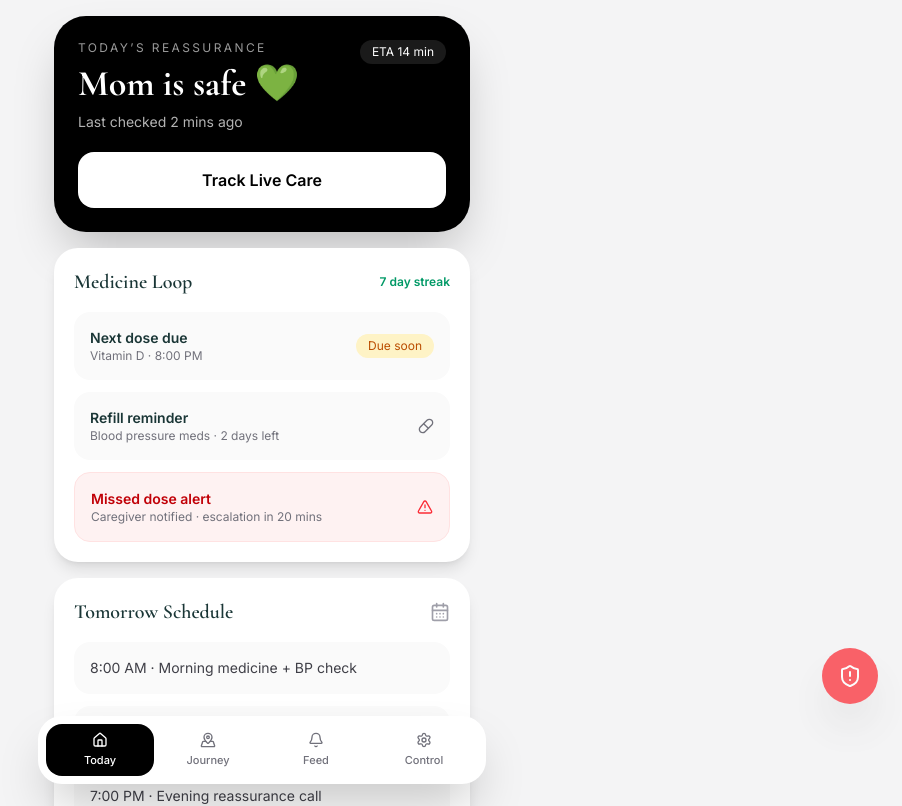
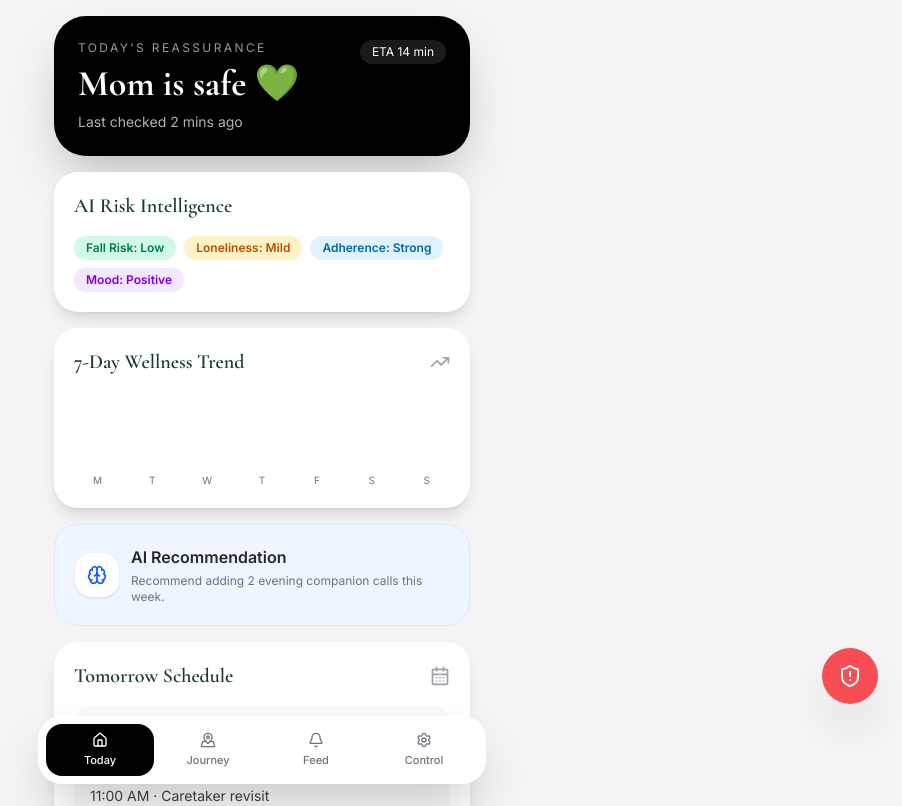
Before and after one commit to Jayashri87/lderly-demo, a React (Vite) app: page / in a window 1280 px wide. Shown: the top 806 px of the page, without its empty margins (378-1280 px from the left). Built offline with nearby package versions, Linux system fonts and the light colour scheme.

Commit message:
Sprint 4 AI intelligence moat

```diff
--- a/src/App.tsx
+++ b/src/App.tsx
@@ -12,17 +12,11 @@ import {
   Clock3,
   User,
   CheckCircle2,
-  Mic,
   AlertTriangle,
-  ChevronRight,
   CalendarDays,
+  TrendingUp,
+  Brain,
 } from "lucide-react";
-
-const careEvents = [
-  { icon: Pill, text: "Morning medicines completed", time: "8:30 AM" },
-  { icon: Footprints, text: "Walk completed · 1,240 steps", time: "9:10 AM" },
-  { icon: Smile, text: "Mood calm and engaged", time: "9:25 AM" },
-];
 
 const checkpoints = [
   "Caretaker assigned",
@@ -41,6 +35,16 @@ const feedItems = [
   { icon: AlertTriangle, title: "AI risk alert", subtitle: "Loneliness mild · recommend evening call" },
 ];
 
+const trendData = [
+  { day: "M", score: 92 },
+  { day: "T", score: 88 },
+  { day: "W", score: 90 },
+  { day: "T", score: 94 },
+  { day: "F", score: 93 },
+  { day: "S", score: 95 },
+  { day: "S", score: 96 },
+];
+
 export default function App() {
   const [activeTab, setActiveTab] = React.useState("today");
 
@@ -55,39 +59,54 @@ export default function App() {
           </div>
           <span className="text-xs bg-white/10 rounded-full px-3 py-1">ETA 14 min</span>
         </div>
-        <button className="mt-5 w-full rounded-2xl bg-white text-black py-4 font-semibold">
-          Track Live Care
-        </button>
+      </section>
+
+      <section className="rounded-3xl bg-white p-5 shadow-lg">
+        <h2 className="text-xl font-semibold">AI Risk Intelligence</h2>
+        <div className="mt-4 flex flex-wrap gap-2">
+          <span className="rounded-full bg-emerald-100 px-3 py-1 text-xs font-semibold text-emerald-700">
+            Fall Risk: Low
+          </span>
+          <span className="rounded-full bg-amber-100 px-3 py-1 text-xs font-semibold text-amber-700">
+            Loneliness: Mild
+          </span>
+          <span className="rounded-full bg-sky-100 px-3 py-1 text-xs font-semibold text-sky-700">
+            Adherence: Strong
+          </span>
+          <span className="rounded-full bg-purple-100 px-3 py-1 text-xs font-semibold text-purple-700">
+            Mood: Positive
+          </span>
+        </div>
       </section>
 
       <section className="rounded-3xl bg-white p-5 shadow-lg">
         <div className="flex items-center justify-between">
-          <h2 className="text-xl font-semibold">Medicine Loop</h2>
-          <span className="text-xs text-emerald-600 font-semibold">7 day streak</span>
+          <h2 className="text-xl font-semibold">7-Day Wellness Trend</h2>
+          <TrendingUp className="w-5 h-5 text-zinc-400" />
         </div>
-        <div className="mt-4 space-y-3">
-          <div className="rounded-2xl bg-zinc-50 p-4 flex items-center justify-between">
-            <div>
-              <p className="text-sm font-semibold">Next dose due</p>
-              <p className="text-xs text-zinc-500">Vitamin D · 8:00 PM</p>
+        <div className="mt-4 flex items-end justify-between gap-2 h-24">
+          {trendData.map((item) => (
+            <div key={item.day} className="flex flex-col items-center gap-2 flex-1">
+              <div
+                className="w-full rounded-t-xl bg-black"
+                style={{ height: `${item.score}%` }}
+              />
+              <span className="text-[10px] text-zinc-500">{item.day}</span>
             </div>
-            <div className="rounded-full bg-amber-100 text-amber-700 px-3 py-1 text-xs">Due soon</div>
+          ))}
+        </div>
+      </section>
+
+      <section className="rounded-3xl border border-blue-100 bg-blue-50 p-5">
+        <div className="flex items-center gap-3">
+          <div className="rounded-2xl bg-white p-3 shadow-sm">
+            <Brain className="w-5 h-5 text-blue-600" />
           </div>
-
-          <div className="rounded-2xl bg-zinc-50 p-4 flex items-center justify-between">
-            <div>
-              <p className="text-sm font-semibold">Refill reminder</p>
-              <p className="text-xs text-zinc-500">Blood pressure meds · 2 days left</p>
-            </div>
-            <Pill className="w-4 h-4 text-zinc-500" />
-          </div>
-
-          <div className="rounded-2xl bg-red-50 border border-red-100 p-4 flex items-center justify-between">
-            <div>
-              <p className="text-sm font-semibold text-red-700">Missed dose alert</p>
-              <p className="text-xs text-zinc-500">Caregiver notified · escalation in 20 mins</p>
-            </div>
-            <AlertTriangle className="w-4 h-4 text-red-500" />
+          <div>
+            <p className="font-semibold text-zinc-800">AI Recommendation</p>
+            <p className="text-xs text-zinc-500 mt-1">
+              Recommend adding 2 evening companion calls this week.
+            </p>
           </div>
         </div>
       </section>
@@ -126,6 +145,7 @@ export default function App() {
           </div>
         </div>
       </section>
+
       <section className="rounded-3xl bg-white p-5 shadow-lg">
         <h2 className="text-xl font-semibold mb-4">Live Care Journey</h2>
         <div className="space-y-3">
```
